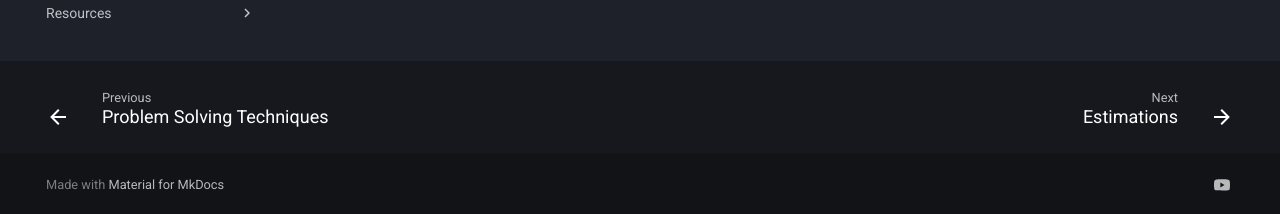
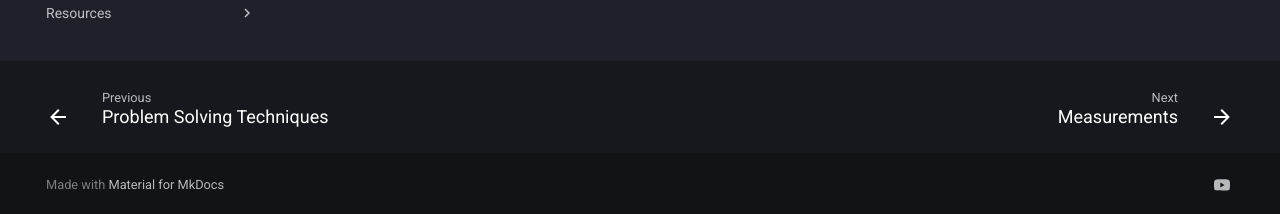
Before and after one commit to wgalbraith/280, an MkDocs documentation site: the page built from docs_student/problem-exercises.md, in a window 1280 px wide. Shown: the part 683-897 px from the top of the page. Built offline with MkDocs 1.6.1 and Material for MkDocs 9.7.7, drawn with Linux system fonts in a browser that asks for light colours; nearby versions of some CDN libraries; some web fonts are replaced; library files that are not in the unit come from our copies; some of the changed lines change nothing that is shown.

Commit message:
Update mkdocs.yml

```diff
--- a/mkdocs.yml
+++ b/mkdocs.yml
@@ -38,6 +38,7 @@
       - Problem Solving Techniques: solving.md
       - Exercises: problem-exercises.md
   - Chapter 2 - General Concepts in Quantitative Analysis:
+      - Measurements: quantities-measurements.md
       - Estimations: estimations.md
       - Relationships: relationships.md
       - Causality: causality-studies.md
@@ -49,7 +50,6 @@
       - Scientific Notation: scientific-notation.md
       - Units and Measurement: quantities-concepts.md
       - Unit Conversion: quantities-unit_conversion.md
-      - Measurements: quantities-measurements.md
       - Exercises: quantities-exercises.md
   - Chapter 4 - Linear Relationships:
       - Linear Concepts: linear-concepts.md
```
